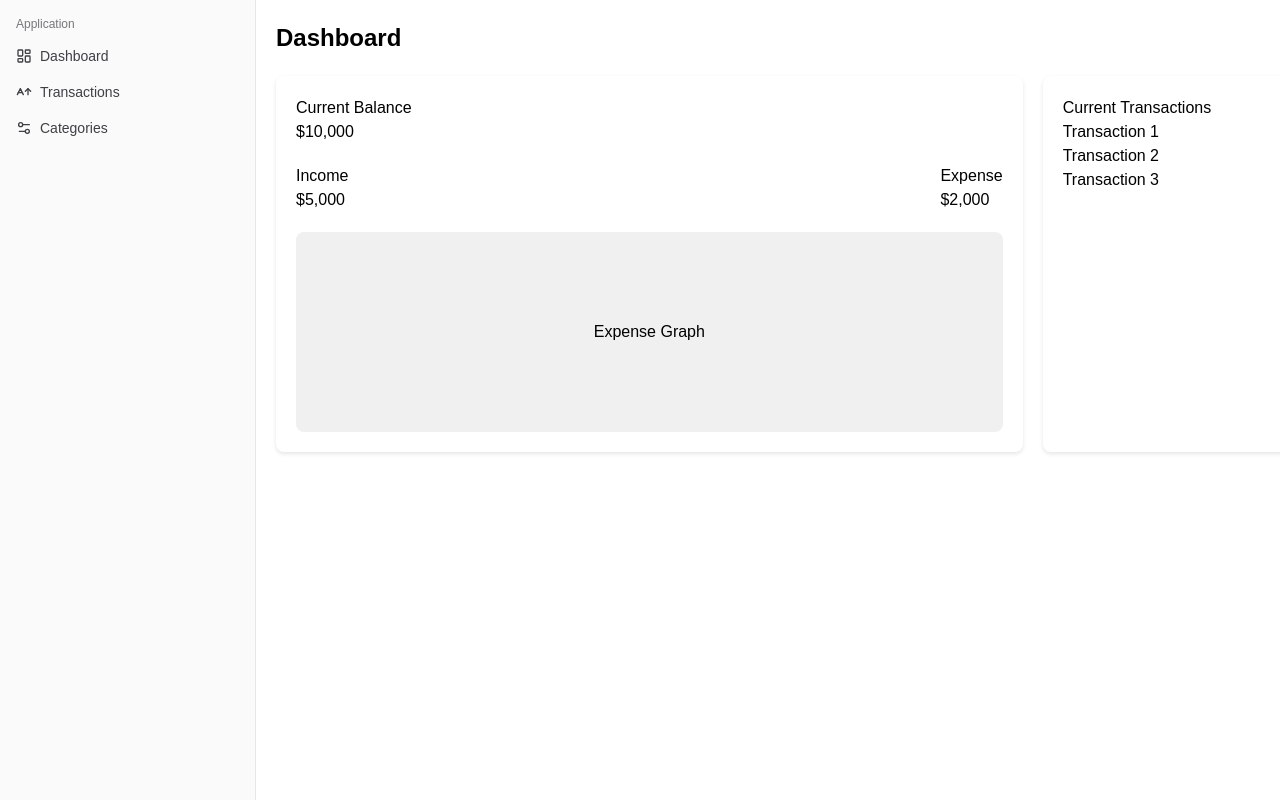
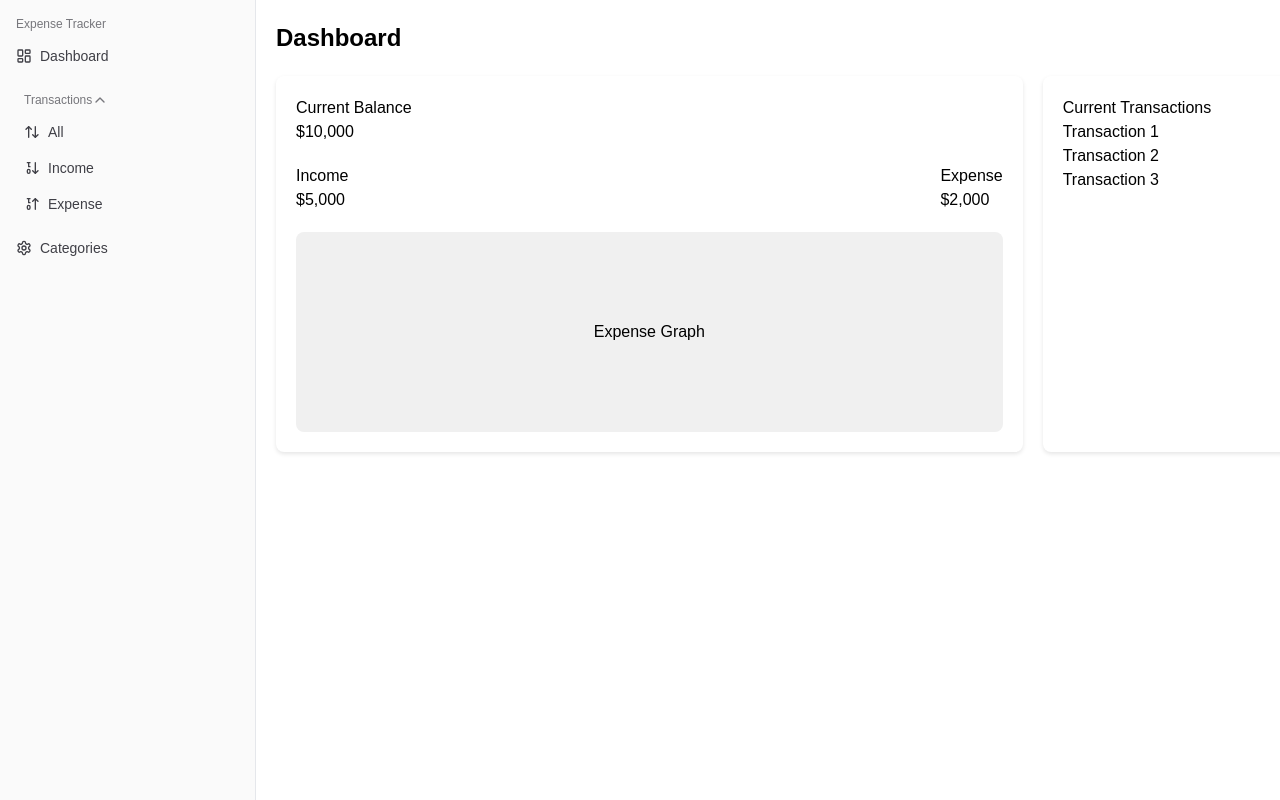
Before and after one commit to DhawalPatel-Mtech/the-optimizers, a Next.js app in the folder frontend/: page / in a window 1280 px wide. Shown: the top 800 px of the page. Built offline with nearby package versions, Linux system fonts and the light colour scheme.

Commit message:
sidebar updates

```diff
--- a/frontend/package.json
+++ b/frontend/package.json
@@ -9,6 +9,7 @@
     "lint": "next lint"
   },
   "dependencies": {
+    "@radix-ui/react-collapsible": "^1.1.2",
     "@radix-ui/react-dialog": "^1.1.4",
     "@radix-ui/react-separator": "^1.1.1",
     "@radix-ui/react-slot": "^1.1.1",
--- a/frontend/src/app/transactions/page.js
+++ /dev/null
@@ -1,3 +0,0 @@
-export default function Transactions() {
-  return <div>Transactions</div>;
-}
--- a/frontend/src/components/app-sidebar.jsx
+++ b/frontend/src/components/app-sidebar.jsx
@@ -1,4 +1,4 @@
-import { AArrowUp, Calendar, Home, Inbox, LayoutDashboardIcon, Search, Settings, Settings2 } from "lucide-react";
+import { AArrowUp, ArrowDown01, ArrowUp, ArrowUp01, ArrowUp01Icon, ArrowUp10, ArrowUpDown, Calendar, ChevronDown, Home, Inbox, LayoutDashboard, LayoutDashboardIcon, LucideSettings, Search, Settings, Settings2 } from "lucide-react";
 
 import {
     Sidebar,
@@ -10,6 +10,11 @@ import {
     SidebarMenuButton,
     SidebarMenuItem,
 } from "./ui/sidebar.jsx";
+import {
+  Collapsible,
+  CollapsibleContent,
+  CollapsibleTrigger,
+} from "@/components/ui/collapsible"
 
 // Menu items.
 const items = [
@@ -45,19 +50,66 @@ export function AppSidebar() {
     <Sidebar>
       <SidebarContent>
         <SidebarGroup>
-          <SidebarGroupLabel>Application</SidebarGroupLabel>
+          <SidebarGroupLabel>Expense Tracker</SidebarGroupLabel>
           <SidebarGroupContent>
             <SidebarMenu>
-              {items.map((item) => (
-                <SidebarMenuItem key={item.title}>
+                <SidebarMenuItem key={'Dashboard'}>
                   <SidebarMenuButton asChild>
-                    <a href={item.url}>
-                      <item.icon />
-                      <span>{item.title}</span>
+                    <a href={'/'}>
+                        <LayoutDashboard className="transition-transform group-data-[state=open]/collapsible:rotate-180" />
+                      <span>{'Dashboard'}</span>
                     </a>
                   </SidebarMenuButton>
                 </SidebarMenuItem>
-              ))}
+              <Collapsible defaultOpen className="group/collapsible">
+                <SidebarGroup>
+                  <SidebarGroupLabel asChild>
+                    <CollapsibleTrigger>
+                      Transactions
+                      <ChevronDown className="transition-transform group-data-[state=open]/collapsible:rotate-180" />
+                    </CollapsibleTrigger>
+                  </SidebarGroupLabel>
+                  <CollapsibleContent>
+                    <SidebarGroupContent>
+                      <SidebarMenu>
+                        <SidebarMenuItem key={'All'}>
+                          <SidebarMenuButton asChild>
+                            <a href={'/all'}>
+                              <ArrowUpDown className="transition-transform group-data-[state=open]/collapsible:rotate-180" />
+                              <span>All</span>
+                            </a>
+                          </SidebarMenuButton>
+                        </SidebarMenuItem>
+                        <SidebarMenuItem key={'Income'}>
+                          <SidebarMenuButton asChild>
+                            <a href={'/income'}>
+                              <ArrowUp01 className="transition-transform group-data-[state=open]/collapsible:rotate-180" />
+                              <span>Income</span>
+                            </a>
+                          </SidebarMenuButton>
+                        </SidebarMenuItem>
+                        <SidebarMenuItem key={'Expense'}>
+                          <SidebarMenuButton asChild>
+                            <a href={'/expense'}>
+                                <ArrowDown01 className="transition-transform group-data-[state=open]/collapsible:rotate-180" />
+                              <span>Expense</span>
+                            </a>
+                          </SidebarMenuButton>
+                        </SidebarMenuItem>
+                      </SidebarMenu>
+                    </SidebarGroupContent>
+                  </CollapsibleContent>
+                </SidebarGroup>
+              </Collapsible>
+              <SidebarMenuItem key={'Categories'}>
+                  <SidebarMenuButton asChild>
+                    <a href={'/'} style={{ alignSelf: "left"}}>
+                      {/* <item.icon /> */}
+                      <LucideSettings className="transition-transform group-data-[state=open]/collapsible:rotate-180" />
+                      <span>{'Categories'}</span>
+                    </a>
+                  </SidebarMenuButton>
+                </SidebarMenuItem>
             </SidebarMenu>
           </SidebarGroupContent>
         </SidebarGroup>
--- /dev/null
+++ b/frontend/src/components/ui/collapsible.jsx
@@ -0,0 +1,11 @@
+"use client"
+
+import * as CollapsiblePrimitive from "@radix-ui/react-collapsible"
+
+const Collapsible = CollapsiblePrimitive.Root
+
+const CollapsibleTrigger = CollapsiblePrimitive.CollapsibleTrigger
+
+const CollapsibleContent = CollapsiblePrimitive.CollapsibleContent
+
+export { Collapsible, CollapsibleTrigger, CollapsibleContent }
```
Also changed, not shown: frontend/src/app/all/page.js (renamed from frontend/src/app/transactions/all/page.js), frontend/src/app/expenses/page.js (renamed from frontend/src/app/transactions/expenses/page.js), frontend/src/app/income/page.js (renamed from frontend/src/app/transactions/income/page.js), 1 other file (tests, documents, lock files or other folders).
